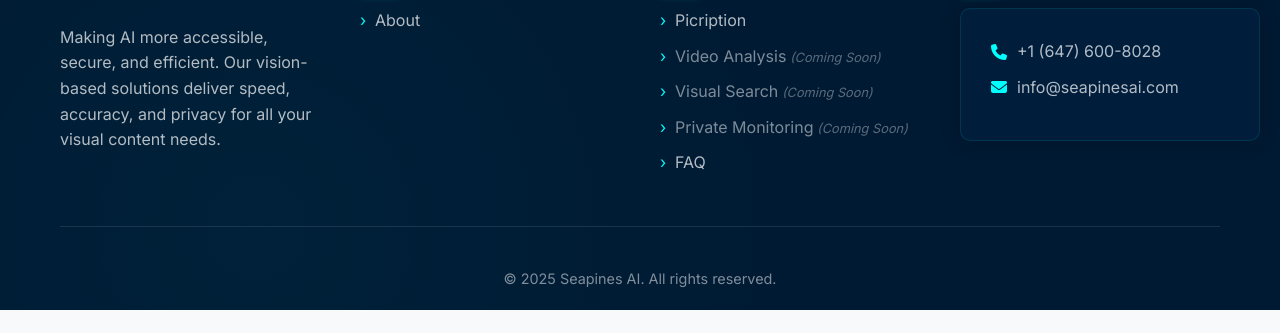
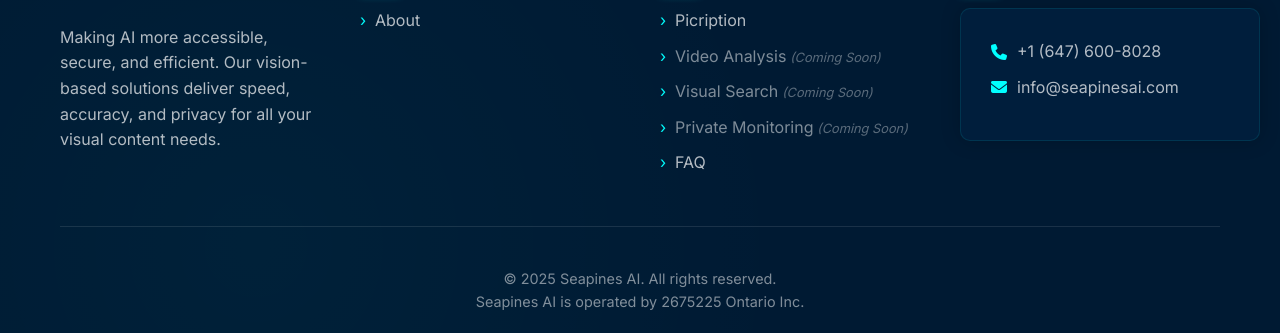
Before and after one commit to jimmycmlo/website1, a plain HTML site: page index.html in a window 1280 px wide. Shown: the part 6564-6897 px from the top of the page. Before the commit the page ends 6874 px from the top, so only its background shows below. Drawn offline with Linux system fonts and the light colour scheme.

Commit message:
Added referenced to 2675225 Ontario Inc.

```diff
--- a/index.html
+++ b/index.html
@@ -368,6 +368,7 @@
 
             <div class="copyright">
                 <p>&copy; 2025 Seapines AI. All rights reserved.</p>
+                <p>Seapines AI is operated by 2675225 Ontario Inc.</p>
             </div>
         </div>
     </footer>
```
Also changed, not shown: thanks.html (+1 -0 lines).
